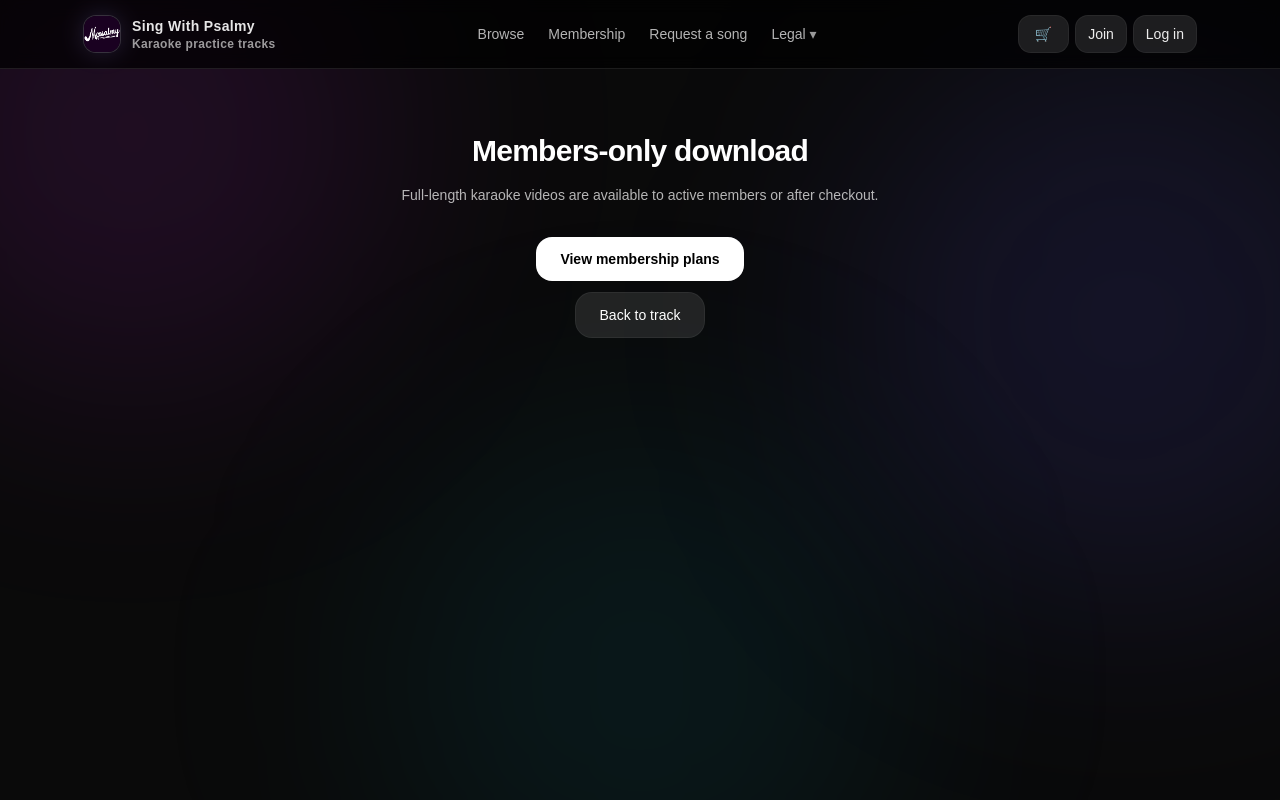
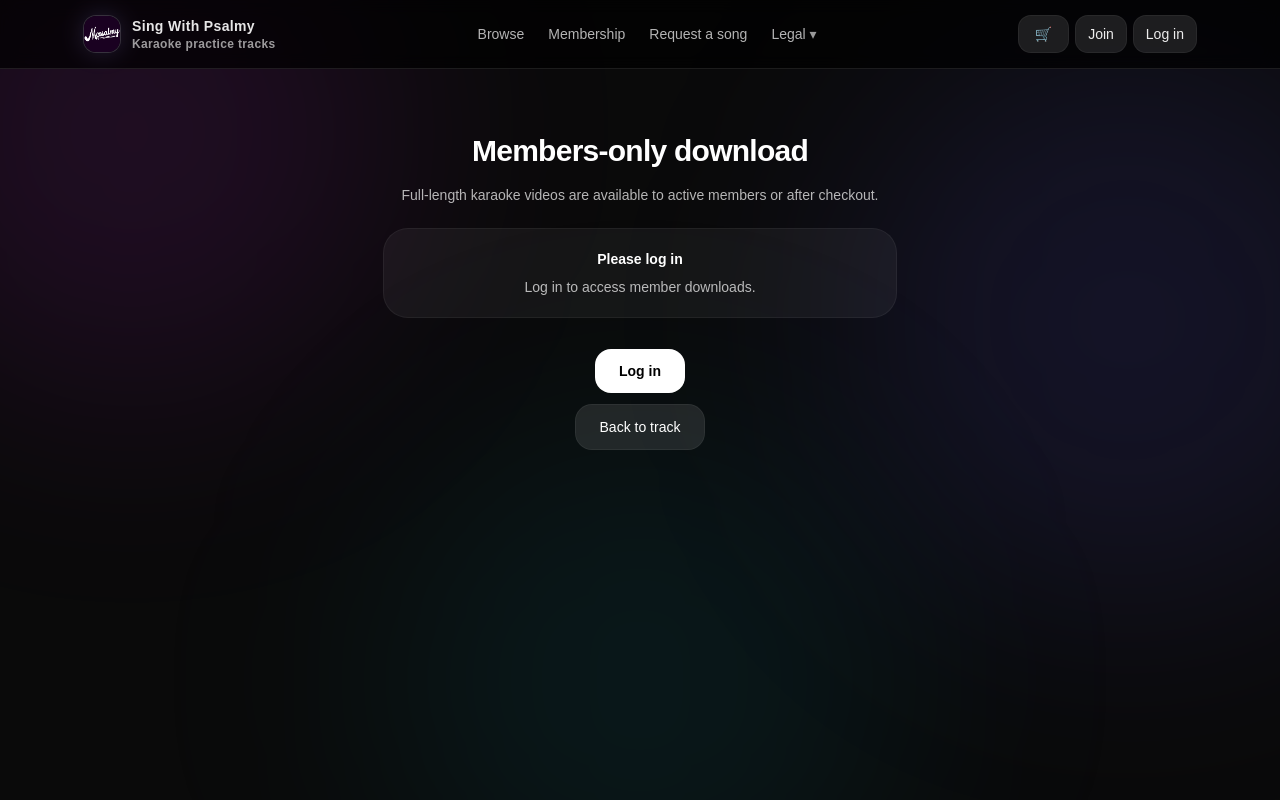
Before and after one commit to McPsalmy/singwithpsalmy, a Next.js app: page /download/1 in a window 1280 px wide. Shown: the top 800 px of the page. Built offline with nearby package versions, Linux system fonts and the light colour scheme; no server answers.

Commit message:
account patch

```diff
--- a/app/download/[slug]/page.tsx
+++ b/app/download/[slug]/page.tsx
@@ -2,6 +2,7 @@ import CoverTile from "../../components/CoverTile";
 import AutoDownload from "./AutoDownload";
 import { cookies } from "next/headers";
 import { createClient } from "@supabase/supabase-js";
+import { createServerClient } from "@supabase/ssr";
 
 type Params = { slug: string };
 
@@ -25,6 +26,35 @@ function versionLabel(v: string) {
   return "Performance version (instrumental only)";
 }
 
+/**
+ * ✅ Source of truth: Supabase Auth session cookies (NOT legacy swp_member cookies)
+ * Returns the logged-in user's email, or "" if not logged in.
+ */
+async function getLoggedInEmail() {
+  const cookieStore = await cookies();
+
+  const supabaseUrl = process.env.NEXT_PUBLIC_SUPABASE_URL!;
+  const anonKey = process.env.NEXT_PUBLIC_SUPABASE_ANON_KEY!;
+  if (!supabaseUrl || !anonKey) return "";
+
+  const supaAuth = createServerClient(supabaseUrl, anonKey, {
+    cookies: {
+      get(name) {
+        return cookieStore.get(name)?.value;
+      },
+      set() {
+        // No-op: this page does not need to mutate cookies
+      },
+      remove() {
+        // No-op
+      },
+    },
+  });
+
+  const { data } = await supaAuth.auth.getUser();
+  return String(data?.user?.email || "").trim().toLowerCase();
+}
+
 async function getMembershipStatusFromDb(email: string) {
   const supabaseUrl = process.env.NEXT_PUBLIC_SUPABASE_URL!;
   const serviceRoleKey = process.env.SUPABASE_SERVICE_ROLE_KEY!;
@@ -36,12 +66,11 @@ async function getMembershipStatusFromDb(email: string) {
     auth: { persistSession: false },
   });
 
-  // Grab the latest active membership for this email
+  // Latest membership row for this email (active or expired); we decide by expires_at + status.
   const { data, error } = await supabase
     .from("memberships")
     .select("expires_at,status,plan")
     .eq("email", email)
-    .eq("status", "active")
     .order("expires_at", { ascending: false })
     .limit(1);
 
@@ -58,7 +87,7 @@ async function getMembershipStatusFromDb(email: string) {
   }
 
   const exp = new Date(expiresAt).getTime();
-  const isActive = exp > Date.now();
+  const isActive = row?.status === "active" && exp > Date.now();
 
   return { ok: true as const, isActive, expiresAt };
 }
@@ -85,25 +114,21 @@ export default async function DownloadPage({
   const slug = resolvedParams?.slug ?? "";
   const v = normalizeVersion(sp?.v);
 
-  const store = await cookies();
-  const isMemberFlag = store.get("swp_member")?.value === "1";
-  const memberEmail = store.get("swp_member_email")?.value || "";
+  // ✅ real logged-in email from Supabase Auth session
+  const email = await getLoggedInEmail();
 
-  // Default block if no member cookie or no email
   let isMember = false;
   let expiresAt: string | null = null;
 
-  if (isMemberFlag && memberEmail) {
-    const m = await getMembershipStatusFromDb(memberEmail);
+  if (email) {
+    const m = await getMembershipStatusFromDb(email);
     isMember = m.isActive;
     expiresAt = m.expiresAt;
   }
 
-  if (!isMember) {
+  if (!email || !isMember) {
     return (
       <main className="min-h-screen text-white">
-
-
         <section className="mx-auto max-w-3xl px-5 py-16 text-center">
           <h1 className="text-3xl font-semibold tracking-tight">Members-only download</h1>
 
@@ -111,25 +136,41 @@ export default async function DownloadPage({
             Full-length karaoke videos are available to active members or after checkout.
           </p>
 
-          {isMemberFlag && memberEmail && expiresAt ? (
+          {!email ? (
             <div className="mx-auto mt-6 max-w-lg rounded-3xl bg-white/5 p-5 ring-1 ring-white/10">
-              <div className="text-sm font-semibold">Membership expired</div>
+              <div className="text-sm font-semibold">Please log in</div>
               <p className="mt-2 text-sm text-white/70">
-                Your membership for <span className="text-white">{memberEmail}</span> has expired.
+                Log in to access member downloads.
+              </p>
+            </div>
+          ) : expiresAt ? (
+            <div className="mx-auto mt-6 max-w-lg rounded-3xl bg-white/5 p-5 ring-1 ring-white/10">
+              <div className="text-sm font-semibold">Membership inactive</div>
+              <p className="mt-2 text-sm text-white/70">
+                Your membership for <span className="text-white">{email}</span> is not active.
               </p>
               <p className="mt-2 text-xs text-white/55">
-                Expired on: <span className="text-white">{new Date(expiresAt).toLocaleString()}</span>
+                Expires at: <span className="text-white">{new Date(expiresAt).toLocaleString()}</span>
               </p>
             </div>
           ) : null}
 
           <div className="mt-8 flex flex-col items-center gap-3">
+            {!email ? (
+              <a
+                href={`/signin?next=${encodeURIComponent(`/download/${slug}?v=${encodeURIComponent(v)}`)}`}
+                className="rounded-2xl bg-white px-6 py-3 text-sm font-semibold text-black hover:bg-white/90"
+              >
+                Log in
+              </a>
+            ) : (
               <a
                 href="/membership"
                 className="rounded-2xl bg-white px-6 py-3 text-sm font-semibold text-black hover:bg-white/90"
               >
                 View membership plans
               </a>
+            )}
 
             <a
               href={`/track/${slug}`}
@@ -160,14 +201,13 @@ export default async function DownloadPage({
               <div className="mt-1 text-sm text-white/60">
                 Version: <span className="text-white">{versionLabel(v)}</span>
               </div>
-              {memberEmail ? (
               <div className="mt-1 text-xs text-white/55">
-                  Member: <span className="text-white">{memberEmail}</span>
+                Member: <span className="text-white">{email}</span>
               </div>
-              ) : null}
             </div>
           </div>
 
+          {/* ✅ keep your current AutoDownload which uses full-url + download */}
           <AutoDownload slug={slug} version={v} />
 
           <a
--- a/app/paystack/callback/page.tsx
+++ b/app/paystack/callback/page.tsx
@@ -58,17 +58,15 @@ export default function PaystackCallbackPage() {
           return;
         }
 
-        // ✅ MEMBERSHIP: no legacy cookies anymore
+        // ✅ MEMBERSHIP: redirect to /account (instead of /membership)
         if (out?.kind === "membership") {
           const email = String(out?.email || "").trim().toLowerCase();
 
-          // If they’re already logged in with Supabase, send them to membership directly.
-          // Otherwise, ask them to log in with the same email used for payment.
-          // (Membership is now identity-based via Supabase Auth.)
+          // If for any reason email isn't present, still send to Account
           if (!email) {
             setMsg("Membership verified ✓ Redirecting...");
             setTimeout(() => {
-              window.location.href = "/membership";
+              window.location.href = "/account";
             }, 600);
             return;
           }
@@ -80,12 +78,11 @@ export default function PaystackCallbackPage() {
             // ignore
           }
 
-          setMsg("Membership verified ✓ Please log in to activate access...");
+          setMsg("Membership verified ✓ Redirecting to your account...");
 
-          // Send them to sign-in with next=/membership
-          // (You can also send to /signup if you prefer.)
+          // Send them to sign-in with next=/account
           setTimeout(() => {
-            window.location.href = `/signin?next=${encodeURIComponent(safeNext("/membership"))}`;
+            window.location.href = `/signin?next=${encodeURIComponent(safeNext("/account"))}`;
           }, 900);
 
           return;
```
Lines whose indentation alone changed are shown as unchanged.
